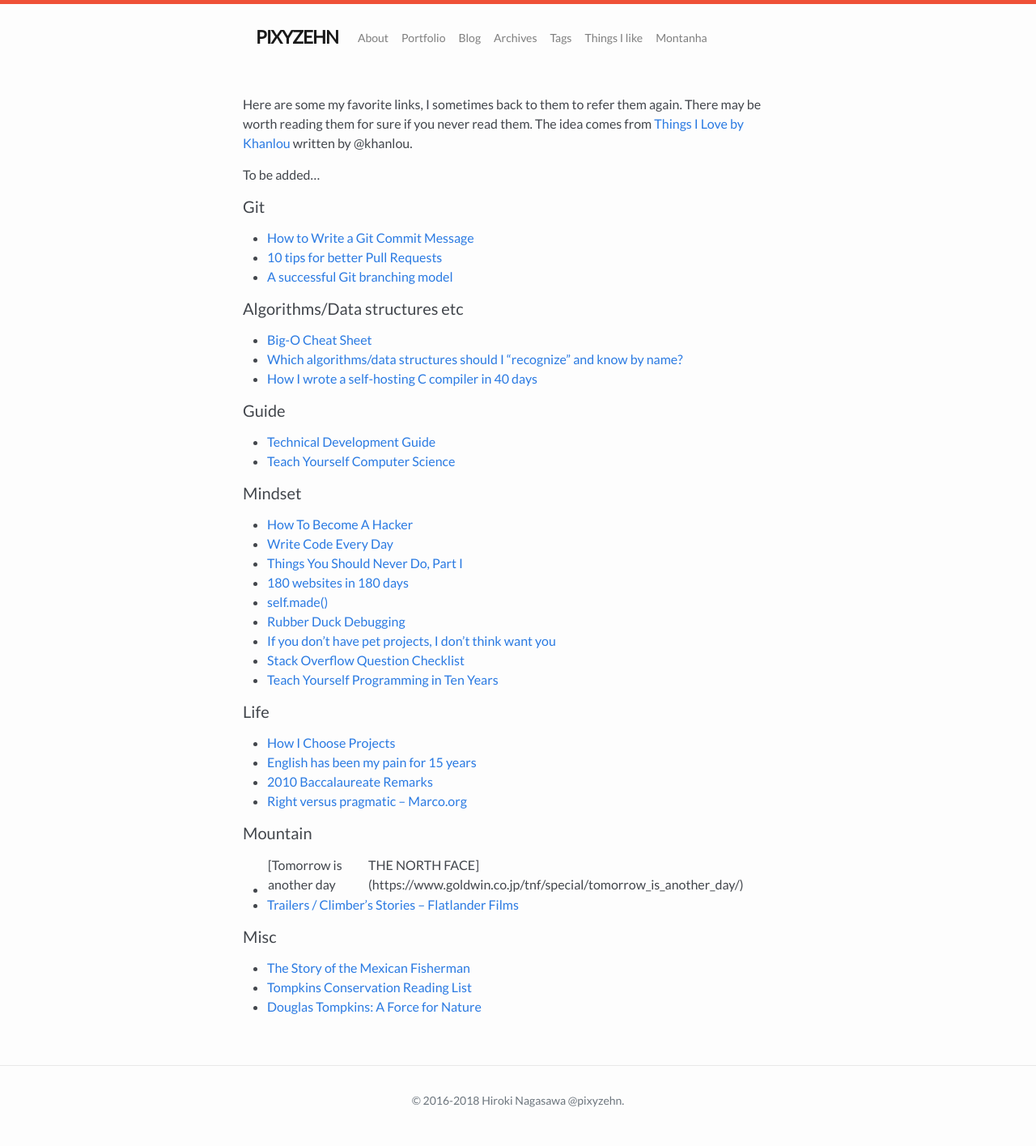
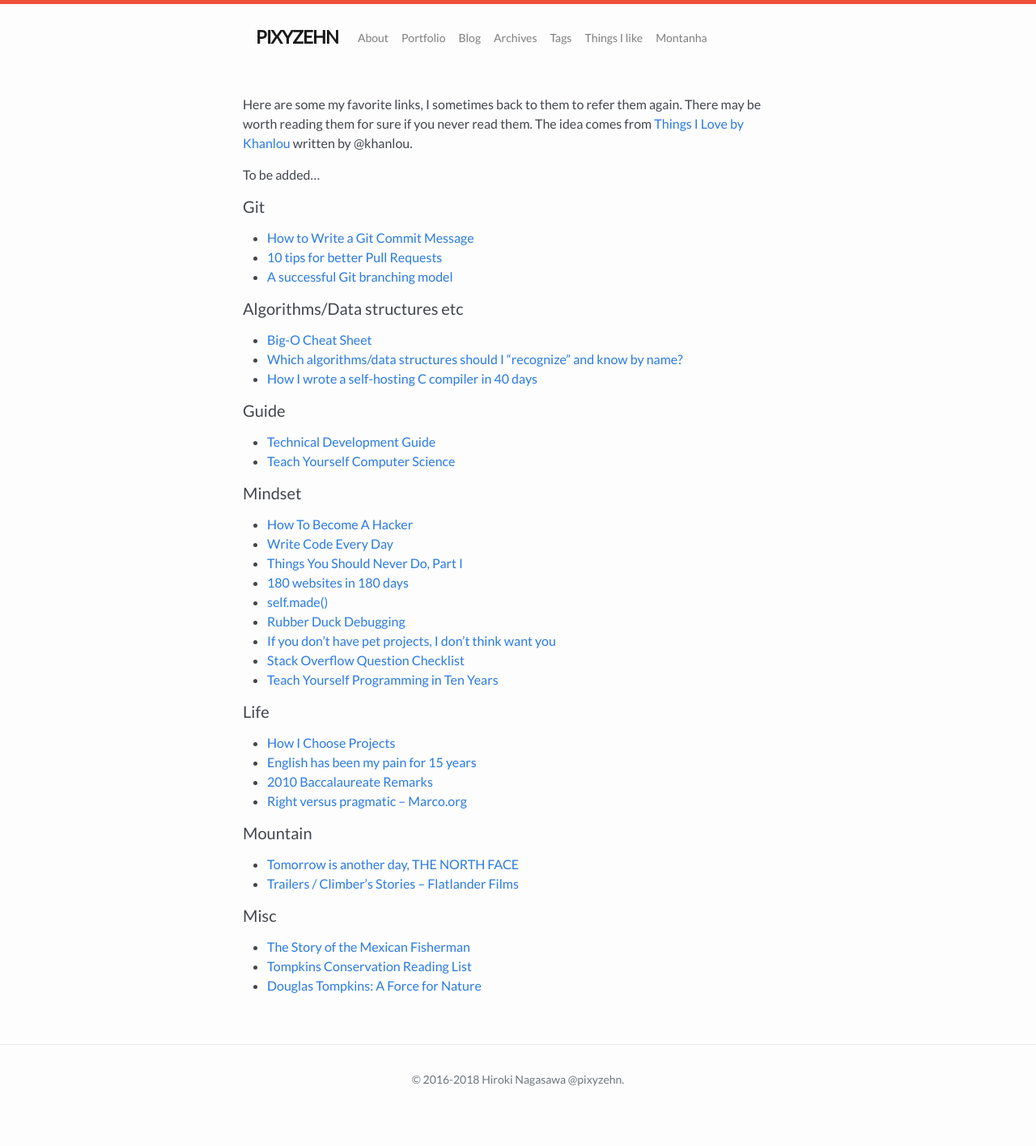
Before and after one commit to pixyzehn/pixyzehn.com, a Jekyll site: the page built from pages/links.md, in a window 1280 px wide. Shown: the whole page at 81% size. Built offline with Jekyll 4.4.1, drawn with Linux system fonts in a browser that asks for light colours; nearby versions of some CDN libraries; library files that are not in the unit come from our copies; after the commit the page ends 1390 px from its top, so only the background shows below that.

Commit message:
Fix link

```diff
--- a/pages/links.md
+++ b/pages/links.md
@@ -41,7 +41,7 @@ To be added...
 - [Right versus pragmatic – Marco.org](https://marco.org/2012/02/25/right-vs-pragmatic)
 
 #### Mountain
-- [Tomorrow is another day | THE NORTH FACE](https://www.goldwin.co.jp/tnf/special/tomorrow_is_another_day/)
+- [Tomorrow is another day, THE NORTH FACE](https://www.goldwin.co.jp/tnf/special/tomorrow_is_another_day/)
 - [Trailers / Climber’s Stories – Flatlander Films](https://flatlanderfilms.com/category/trailers-climbers-stories/)
 
 #### Misc
```
